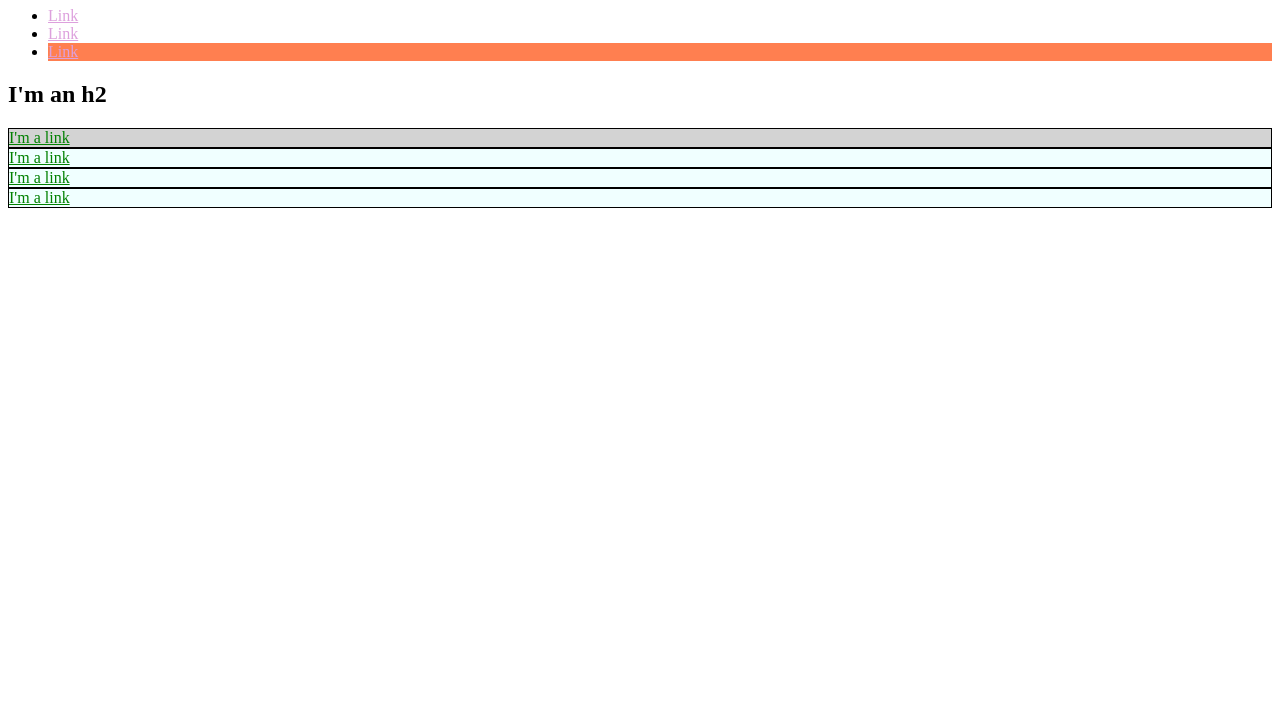
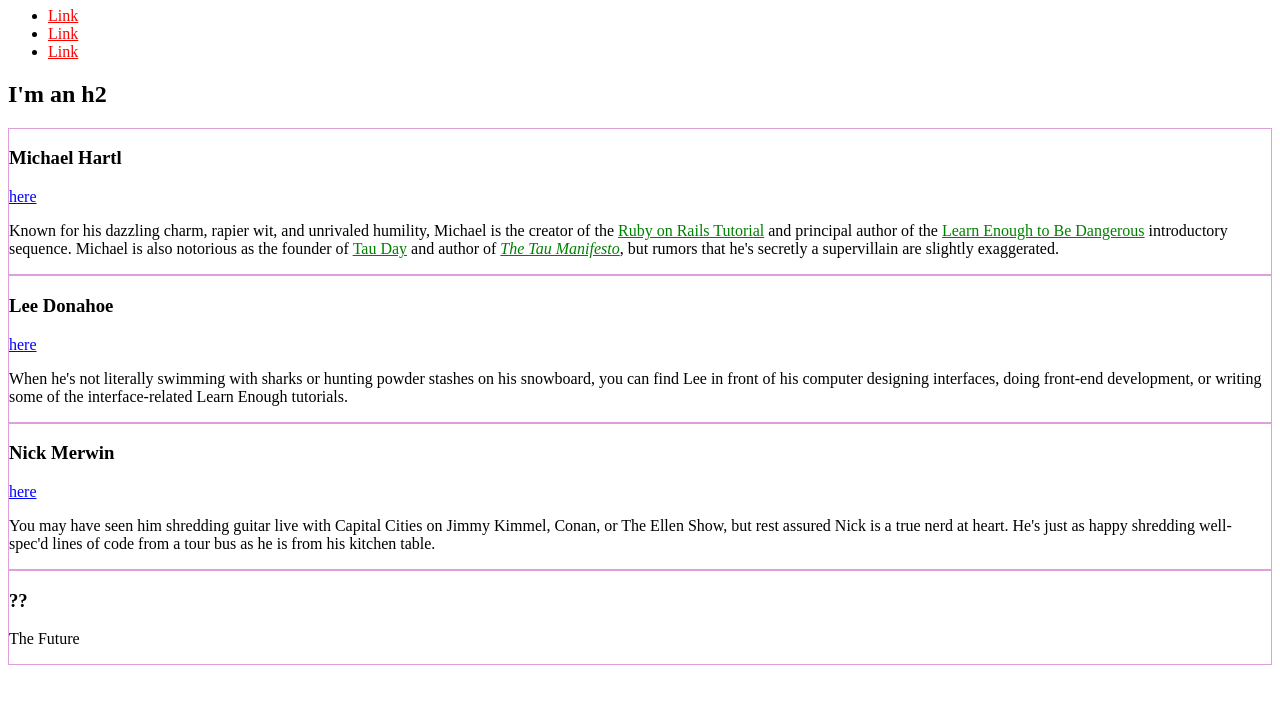
Before and after one commit to RidderFrederieke/ridderfrederieke.github.io, a plain HTML site: page index.html in a window 1280 px wide. Shown: the part 73-800 px from the top of the page. Drawn offline with Linux system fonts and the light colour scheme.

Commit message:
add new content and organize styles

```diff
--- a/index.html
+++ b/index.html
@@ -1,61 +1,100 @@
 <!DOCTYPE html>
-<html lang="en">
+<html>
     <head>
         <title>Test Page: Don't Panic</title>
         <meta charset="utf-8">
         <style>
+            /* GLOBAL STYLES */
             a {
-                color: plum
+            color: red;
             }
-            #exec-bio {
-                background-color: lightgray;
+
+            /* SOCIAL STYLES */
+            .social-link {
+            color: blue;
+            }
+
+            /* BIO STYLES */
+            div.bio-box {
+                border: 1px solid plum;
             }
             .bio-box {
-                border: 1px solid black;
+            border: 1px solid black;
             }
-            .bio-box a {
-                color: green
+            .bio-copy a {
+            color: green;
             }
-            #orange-box {
-                background-color: coral;
-            }
-            .blue-background {
-                background-color: azure;
-            }
+
         </style>
     </head>
     <body>
-        <h1>I'm an h1</h1>
+        <h1 class="social-link">I'm an h1</h1>
 
         <ul>
             <li>
-            <a href="https://example.com/">Link</a>
+                <a href="https://example.com/">Link</a>
             </li>
             <li>
-            <a href="https://example.com/">Link</a>
+                <a href="https://example.com/">Link</a>
             </li>
-            <li id="orange-box">
-            <a href="https://example.com/">Link</a>
+            <li>
+                <a href="https://example.com/">Link</a>
             </li>
         </ul>
 
         <h2>I'm an h2</h2>
 
-        <div id="exec-bio" class="bio-box blue-background">
-            <a href="https://example.com/">I'm a link</a>
+        <div class="bio-box">
+            <h3>Michael Hartl</h3>
+            <a href="https://twitter.com/mhartl" class="social-link">here</a>
+            <div class="bio-copy">
+                <p>
+                Known for his dazzling charm, rapier wit, and unrivaled humility,
+                Michael is the creator of the
+                <a href="https://www.railstutorial.org/">Ruby on Rails
+                Tutorial</a> and principal author of the
+                <a href="https://learnenough.com/">
+                Learn Enough to Be Dangerous</a> introductory sequence. Michael
+                is also notorious as the founder of
+                <a href="http://tauday.com/">Tau Day</a> and author of
+                <a href="http://tauday.com/tau-manifesto"><em>The Tau
+                Manifesto</em></a>, but rumors that he's secretly a supervillain
+                are slightly exaggerated.
+                </p>
+            </div>
         </div>
 
-        <div class="bio-box blue-background">
-            <a href="https://example.com/">I'm a link</a>
+        <div class="bio-box">
+            <h3>Lee Donahoe</h3>
+            <a href="https://twitter.com/leedonahoe" class="social-link">here</a>
+            <div class="bio-copy">
+                <p>
+                When he's not literally swimming with sharks or hunting powder stashes on
+                his snowboard, you can find Lee in front of his computer designing
+                interfaces, doing front-end development, or writing some of the
+                interface-related Learn Enough tutorials.
+                </p>
+            </div>
         </div>
 
-        <div class="bio-box blue-background">
-            <a href="https://example.com/">I'm a link</a>
+        <div class="bio-box">
+            <h3>Nick Merwin</h3>
+            <a href="https://twitter.com/nickmerwin" class="social-link">here</a>
+            <div class="bio-copy">
+                <p>
+                You may have seen him shredding guitar live with Capital Cities on Jimmy
+                Kimmel, Conan, or The Ellen Show, but rest assured Nick is a true nerd at
+                heart. He's just as happy shredding well-spec'd lines of code from a tour
+                bus as he is from his kitchen table.
+                </p>
+            </div>
         </div>
 
-        <div class="bio-box blue-background">
-            <a href="https://example.com/">I'm a link</a>
+        <div class="bio-box">
+            <h3>??</h3>
+            <p>
+            The Future
+            </p>
         </div>
-
     </body>
 </html>
```
